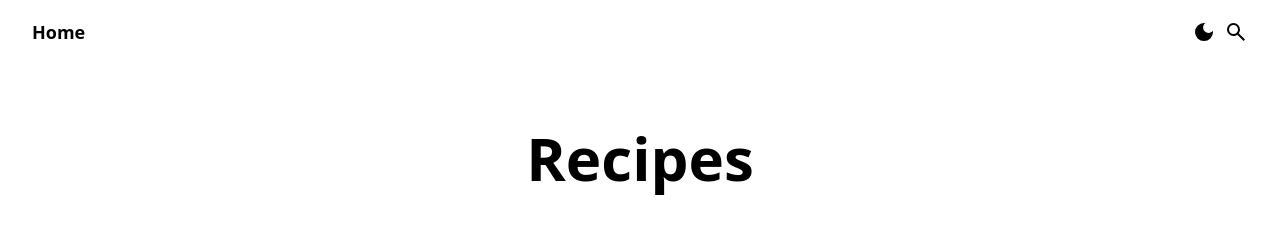
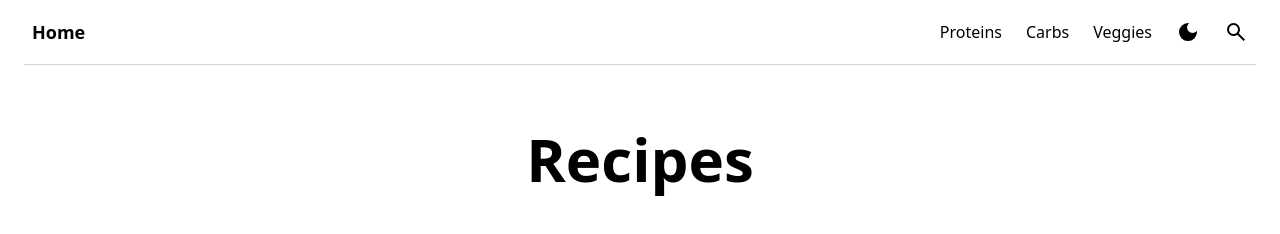
Before and after one commit to liambsulliva/recipe-website, an Astro site: page / in a window 1280 px wide. Built offline with nearby package versions, Linux system fonts and the light colour scheme; Astro itself is replaced by a stand-in of ours.

Commit message:
menubar update

```diff
--- a/src/components/Header.astro
+++ b/src/components/Header.astro
@@ -1,11 +1,17 @@
 ---
 import { Icon } from 'astro-icon/components';
 ---
-<header class='relative flex items-center h-12 p-8 font-semibold'>
-	<a class='text-lg mr-auto' href='/'>Home</a>
-	<div class="flex flex-row gap-2">
-
-		<Icon class="cursor-pointer" name="material-symbols:dark-mode" size={24} />
-		<Icon class="cursor-pointer" name="material-symbols:search" size={24} />
-	</div>
-</header>
+<div>
+	<header class='relative flex items-center h-12 p-8 font-bold'>
+		<a class='text-lg mr-auto' href='/'>Home</a>
+		<div class="flex flex-row gap-6 font-medium">
+			<a href="/">Proteins</a>
+			<a href="/">Carbs</a>
+			<a href="/">Veggies</a>
+			<Icon class="cursor-pointer" name="material-symbols:dark-mode" size={24} />
+			<Icon class="cursor-pointer" name="material-symbols:search" size={24} />
+		</div>
+	</header>
+	<div class="border-t border-gray-300 mx-6"></div>
+</div>
+</div>
--- a/src/pages/index.astro
+++ b/src/pages/index.astro
@@ -8,7 +8,7 @@ import Header from "../components/Header.astro"
 		<link rel="icon" type="image/svg+xml" href="/favicon.svg" />
 		<meta name="viewport" content="width=device-width" />
 		<meta name="generator" content={Astro.generator} />
-		<title>Astro</title>
+		<title>Recipes</title>
 	</head>
 	<body>
 		<Header />
```
